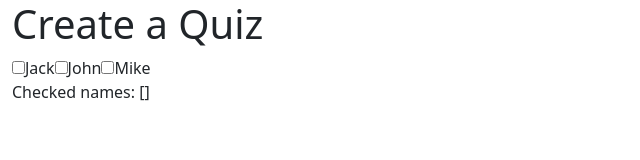
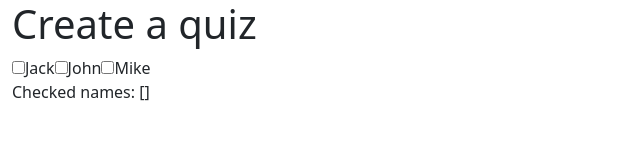
Before and after one commit to ersoonhao/Learning-Management-Systems-, a website: page app/views/quiz/create_quiz.html in a window 1280 px wide. Shown: the full height of the page, 0-640 px from the left. Drawn offline with nearby package versions, Linux system fonts and the light colour scheme.

Commit message:
removal of title component

```diff
--- a/app/views/quiz/create_quiz.html
+++ b/app/views/quiz/create_quiz.html
@@ -36,16 +36,6 @@
             }
         })
 
-            app.component('title-quiz',{
-                        data(){
-                            return {
-                                title: 'Create a Quiz'
-                            }
-                        },
-                        template: `<h1>{{title}}</h1>`
-                    }
-                    )
-
         app.mount('#quiz')
 
       </script>
--- a/app/views/quiz/form.js
+++ b/app/views/quiz/form.js
@@ -1,4 +1,5 @@
 const Form = {template:`
+            <h1>{{formTitle}}</h1>
             <div id="v-model-multiple-checkboxes">
             <input type="checkbox" id="jack" value="Jack" v-model="checkedNames" />
             <label for="jack">Jack</label>
@@ -12,7 +13,8 @@ const Form = {template:`
 
         data() {
             return {
-                checkedNames : []
+                checkedNames : [],
+                formTitle : "Create a quiz"
             }
         }
 
```
